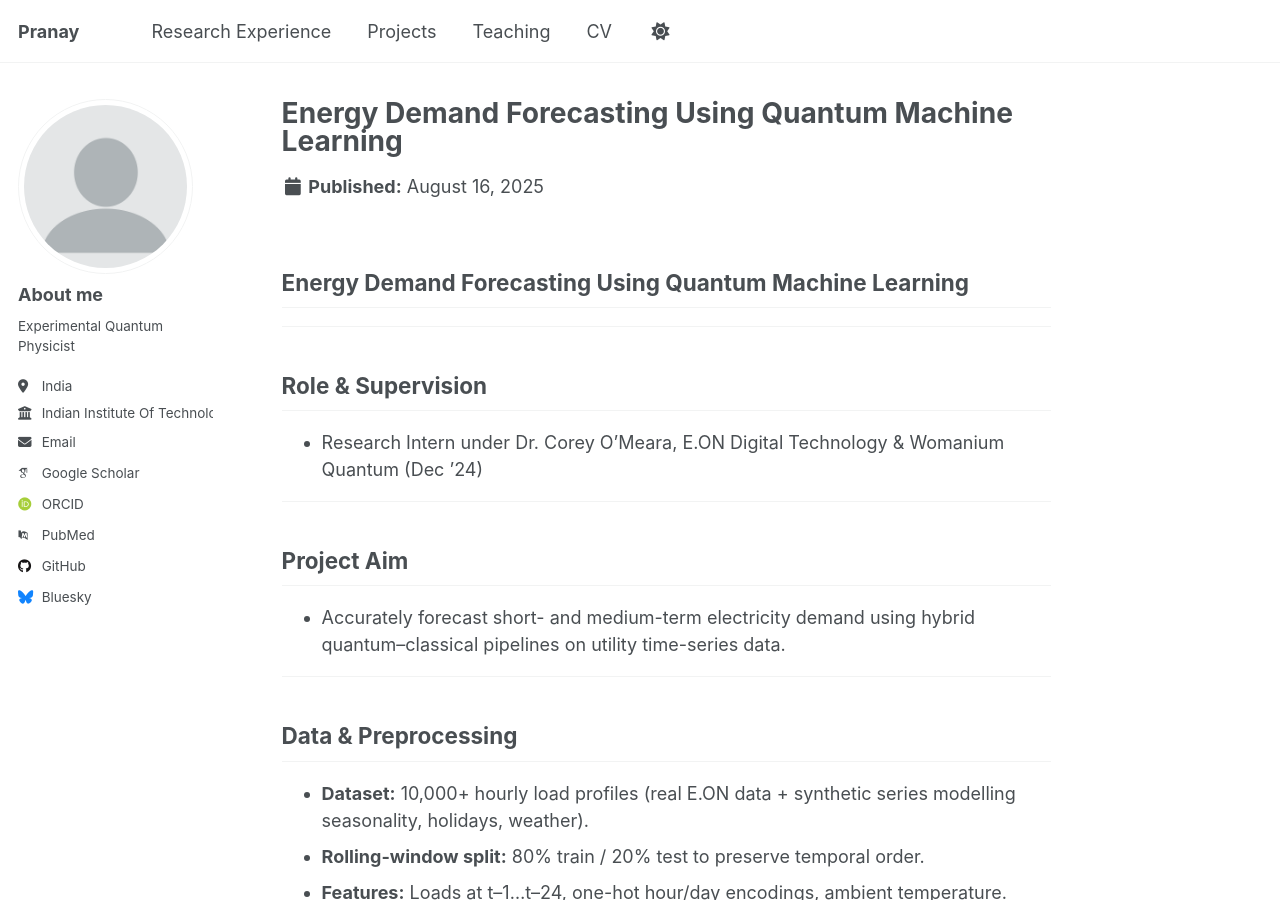
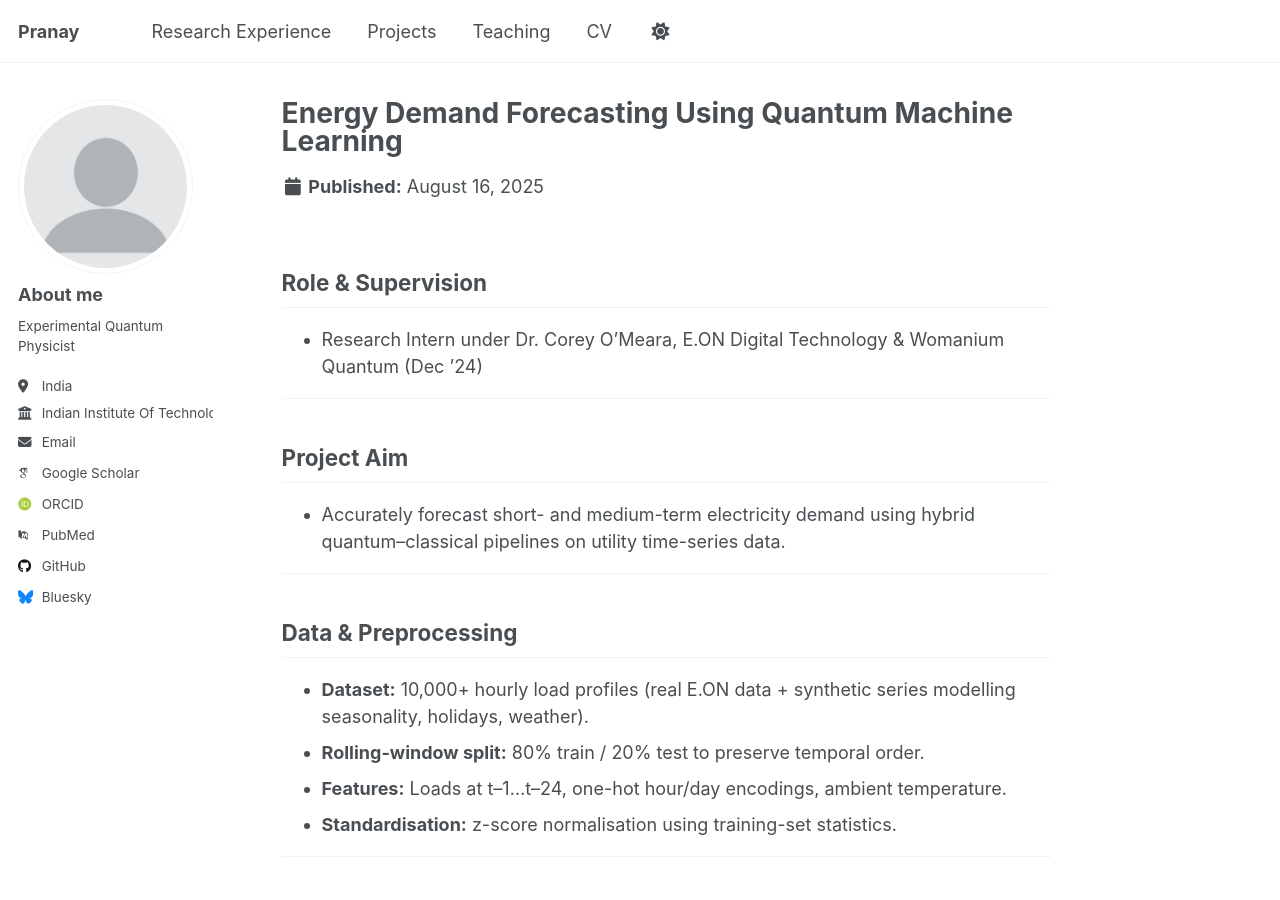
Before and after one commit to Pranay-pandey27/Pranay-pandey27.github.io, a Jekyll site: the page built from _experience/experience-5.md, in a window 1280 px wide and 900 px high. Built offline with Jekyll 4.4.1, drawn with Linux system fonts in a browser that asks for light colours; some web fonts are replaced; a script that is not in the unit is left out.

Commit message:
Update experience-5.md

```diff
--- a/_experience/experience-5.md
+++ b/_experience/experience-5.md
@@ -2,10 +2,6 @@
 title: "Energy Demand Forecasting Using Quantum Machine Learning"
 excerpt: ""
 collection: experience
----
-
-## Energy Demand Forecasting Using Quantum Machine Learning
-
 ---
 
 ## Role & Supervision
```
